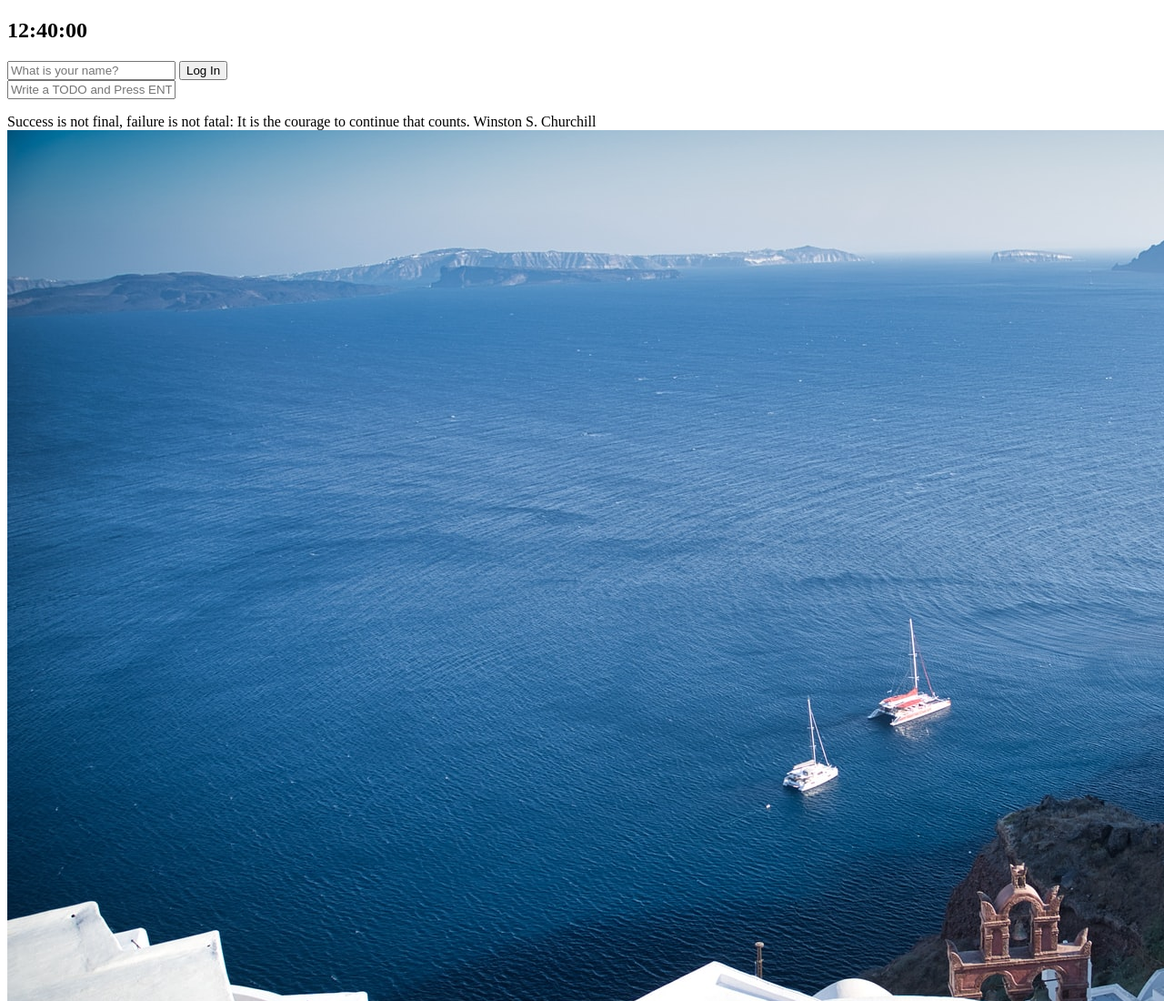
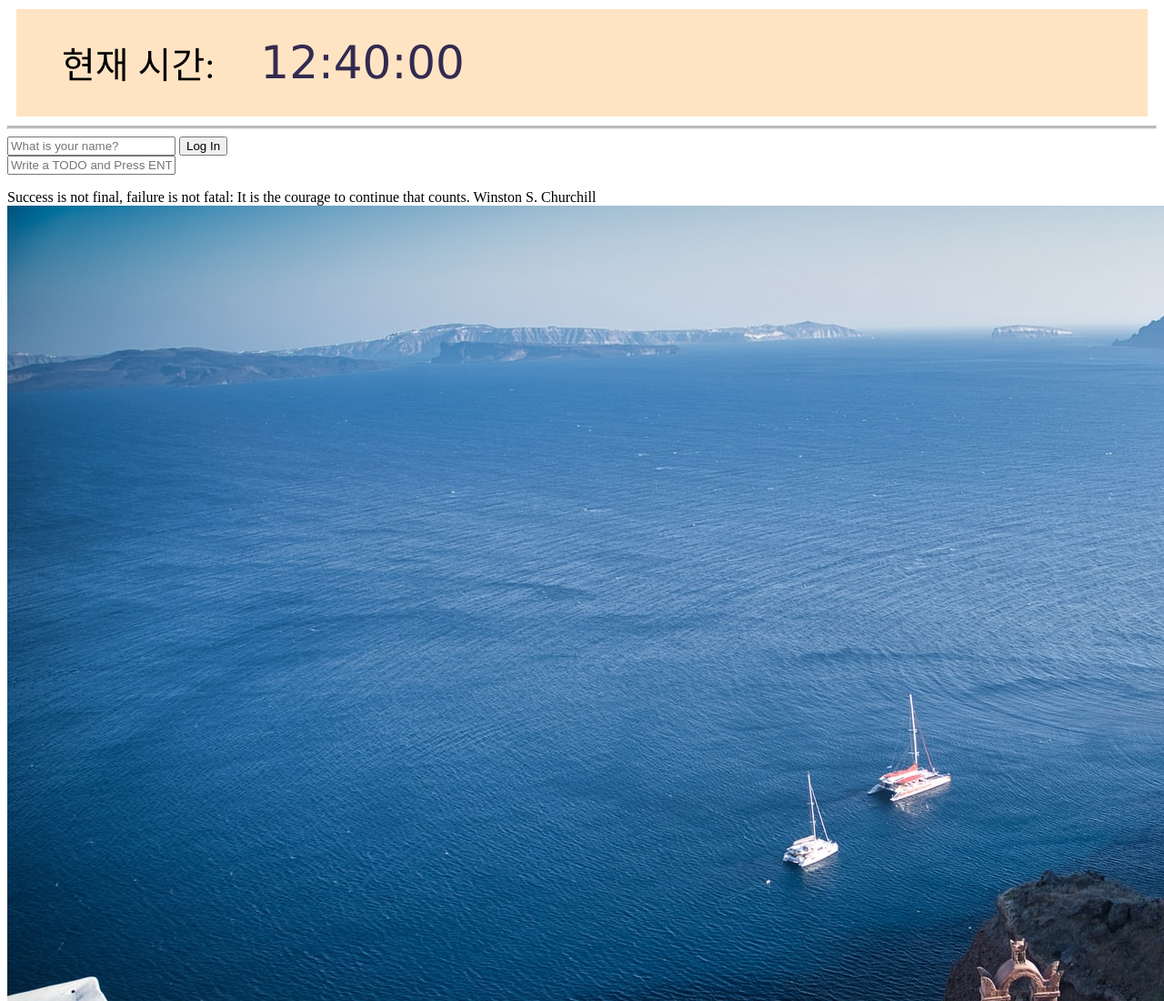
Before and after one commit to GigaGukBab/HanRanDe, a plain HTML site: page index.html in a window 1280 px wide. Shown: the top 1100 px of the page at 91% size. Drawn offline with Linux system fonts and the light colour scheme.

Commit message:
feat: added clock styling

```diff
--- a/css/style.css
+++ b/css/style.css
@@ -1,3 +1,25 @@
 .hidden {
   display: none;
 }
+
+.clock_block {
+  padding: 30px;
+  margin: 10px;
+  background-color: bisque;
+}
+
+.current_time {
+  font-size: 40px;
+  padding: 20px;
+}
+
+.clock_time {
+  font-size: 50px;
+  color: rgb(51, 42, 80);
+  font-family: Verdana, Geneva, Tahoma, sans-serif;
+  padding: 20px;
+}
+
+hr.solid {
+  border-top: 3px solid #bbb;
+}
--- a/index.html
+++ b/index.html
@@ -1,31 +1,29 @@
 <!DOCTYPE html>
 <html lang="en">
   <head>
-    <meta charset="UTF-8">
-    <meta name="viewport" content="width=device-width, initial-scale=1.0">
-    <link rel="stylesheet" href="css/style.css">
+    <meta charset="UTF-8" />
+    <meta name="viewport" content="width=device-width, initial-scale=1.0" />
+    <link rel="stylesheet" href="css/style.css" />
     <title>Momentum App</title>
   </head>
 
   <body>
+    <div class="clock_block">
+      <span class="current_time">현재 시간: </span>
+      <time class="clock_time"></time>
+    </div>
 
-    <h2 id="clock">00:00:00</h2>
+    <hr class="solid">
 
     <form class="hidden" id="login-form">
-        <input
-            required maxlength="15"
-            type="text"
-            placeholder="What is your name?" />
+      <input required maxlength="15" type="text" placeholder="What is your name?" />
       <input type="submit" value="Log In" />
     </form>
 
     <h1 class="hidden" id="greeting"></h1>
 
     <form id="todo-form">
-        <input
-            type="text"
-            placeholder="Write a TODO and Press ENTER."
-            required />
+      <input type="text" placeholder="Write a TODO and Press ENTER." required />
     </form>
 
     <ul id="todo-list"></ul>
@@ -42,6 +40,7 @@
 
     <script src="js/greeting.js"></script>
     <script src="js/clock.js"></script>
+
     <script src="js/quotes.js"></script>
     <script src="js/backgrounds.js"></script>
     <script src="js/todo.js"></script>
--- a/js/clock.js
+++ b/js/clock.js
@@ -1,11 +1,13 @@
-const clock = document.querySelector("h2#clock");
+const clock_time = document.getElementsByClassName('clock_time')[0];
 
+// > 현재 시간을 가져와서 화면에 표시하고 <time> 태그의 datetime 속성을 업데이트하는 함수
 function getClock() {
   const date = new Date();
-  const hours = String(date.getHours()).padStart(2, "0");
-  const minutes = String(date.getMinutes()).padStart(2, "0");
-  const seconds = String(date.getSeconds()).padStart(2, "0");
-  clock.innerText = `${hours}:${minutes}:${seconds}`;
+  const hours = String(date.getHours()).padStart(2, '0');
+  const minutes = String(date.getMinutes()).padStart(2, '0');
+  const seconds = String(date.getSeconds()).padStart(2, '0');
+  clock_time.innerText = `${hours}:${minutes}:${seconds}`;
+  clock_time.setAttribute('datetime', date.toISOString());
 }
 getClock(); // <- by calling getClock() initialy, we can see time immediately
 setInterval(getClock, 1000);
```
Lines whose indentation alone changed are shown as unchanged.
